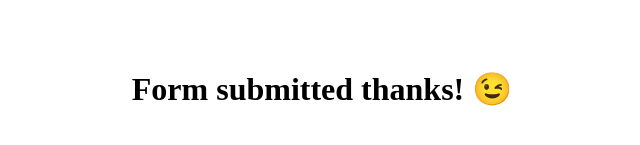
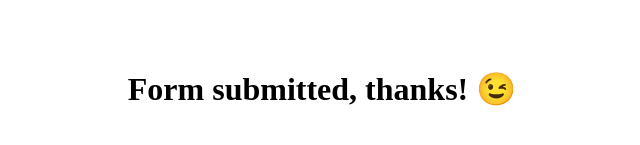
Before and after one commit to Dfnkk/meport, a plain HTML site: page post.html in a window 1280 px wide. Shown: the part 311-456 px from the top of the page, 318-958 px from the left. Drawn offline with Linux system fonts and the light colour scheme.

Commit message:
Update post.html

```diff
--- a/post.html
+++ b/post.html
@@ -15,6 +15,6 @@
      </style>
    </head>
    <body>
-      <h1>Form submitted thanks! 😉</h1>
+      <h1>Form submitted, thanks! 😉</h1>
    </body>
 </html>
```
